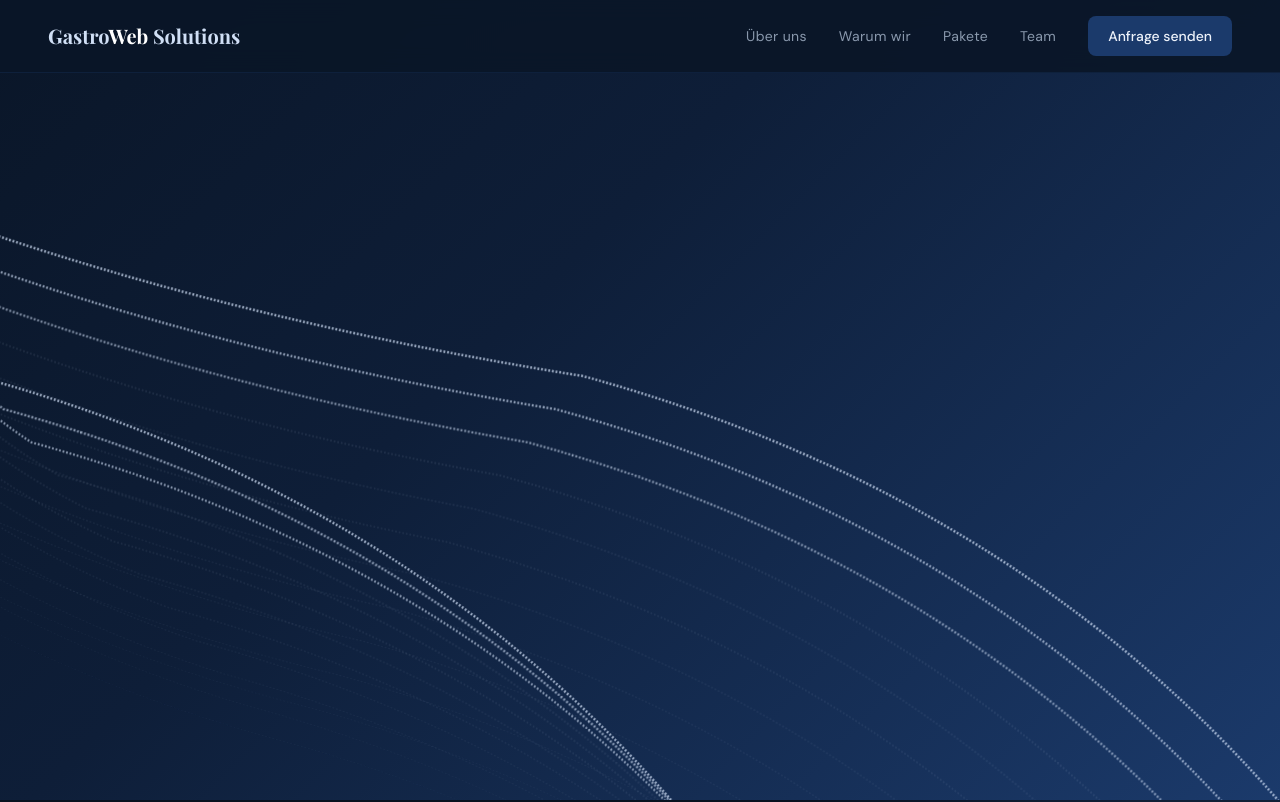
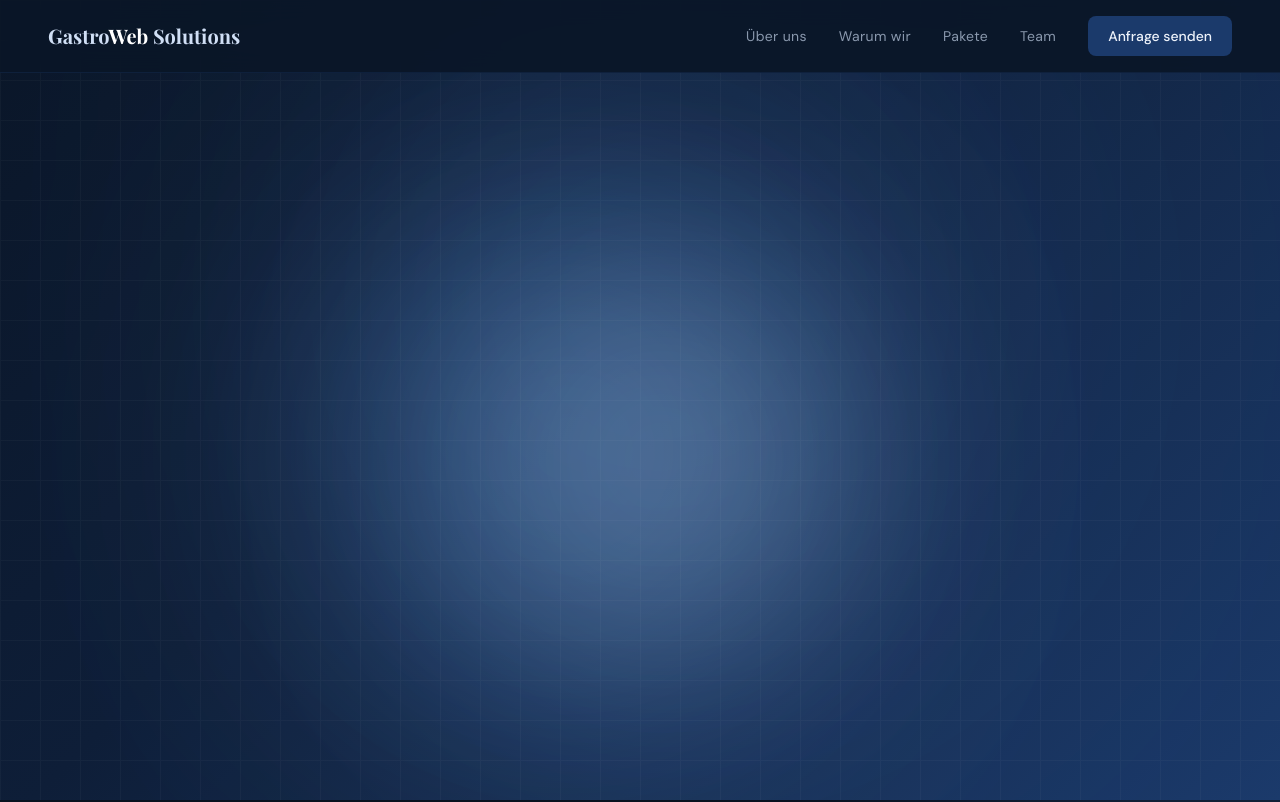
Before and after one commit to dogukansentrk/gastrowebsolutions, a React (Vite) app: page / in a window 1280 px wide. Shown: the top 802 px of the page. Built offline with nearby package versions, Linux system fonts and the light colour scheme.

Commit message:
Replace SVG paths with lightweight hardware-accelerated gradient orbs

```diff
--- a/src/components/ui/background-paths.tsx
+++ b/src/components/ui/background-paths.tsx
@@ -2,47 +2,56 @@
 
 import { motion } from "framer-motion";
 
-function FloatingPaths({ position }: { position: number }) {
-    // Reduced from 36 to 12 paths for much better performance
-    const paths = Array.from({ length: 12 }, (_, i) => ({
-        id: i,
-        d: `M-${380 - i * 15 * position} -${189 + i * 18}C-${
-            380 - i * 15 * position
-        } -${189 + i * 18} -${312 - i * 15 * position} ${216 - i * 18} ${
-            152 - i * 15 * position
-        } ${343 - i * 18}C${616 - i * 15 * position} ${470 - i * 18} ${
-            684 - i * 15 * position
-        } ${875 - i * 18} ${684 - i * 15 * position} ${875 - i * 18}`,
-        opacity: 0.1 + i * 0.06,
-        width: 0.5 + i * 0.08,
-        // Stagger the animation delay for a natural wave effect
-        delay: i * 0.8,
-        duration: 25 + i * 3,
-    }));
-
+function FloatingOrbs() {
     return (
-        <div className="absolute inset-0 pointer-events-none">
-            <svg
-                className="w-full h-full text-primary-100"
-                viewBox="0 0 696 316"
-                fill="none"
-            >
-                <title>Background Paths</title>
-                {paths.map((path) => (
-                    <path
-                        key={path.id}
-                        d={path.d}
-                        stroke="currentColor"
-                        strokeWidth={path.width}
-                        strokeOpacity={path.opacity}
-                        className="animate-path-flow"
-                        style={{
-                            animationDelay: `${path.delay}s`,
-                            animationDuration: `${path.duration}s`,
-                        }}
-                    />
-                ))}
-            </svg>
+        <div className="absolute inset-0 overflow-hidden pointer-events-none">
+            {/* Primary Blue Orb */}
+            <motion.div
+                animate={{
+                    x: [0, 40, -20, 0],
+                    y: [0, -30, 40, 0],
+                    scale: [1, 1.1, 0.9, 1],
+                }}
+                transition={{
+                    duration: 15,
+                    repeat: Infinity,
+                    ease: "easeInOut",
+                }}
+                className="absolute top-1/4 left-1/4 w-[40vw] h-[40vw] max-w-[500px] max-h-[500px] rounded-full mix-blend-screen filter blur-[80px] md:blur-[120px] opacity-40"
+                style={{ background: '#3E6FB5' }}
+            />
+            {/* Deep Blue Orb */}
+            <motion.div
+                animate={{
+                    x: [0, -30, 20, 0],
+                    y: [0, 40, -20, 0],
+                    scale: [1, 0.9, 1.1, 1],
+                }}
+                transition={{
+                    duration: 18,
+                    repeat: Infinity,
+                    ease: "easeInOut",
+                    delay: 2,
+                }}
+                className="absolute bottom-1/4 right-1/4 w-[50vw] h-[50vw] max-w-[600px] max-h-[600px] rounded-full mix-blend-screen filter blur-[100px] md:blur-[140px] opacity-30"
+                style={{ background: '#1B3A6B' }}
+            />
+            {/* Secondary Accent Orb */}
+            <motion.div
+                animate={{
+                    x: [0, 20, -10, 0],
+                    y: [0, -20, 10, 0],
+                    scale: [1, 1.05, 0.95, 1],
+                }}
+                transition={{
+                    duration: 12,
+                    repeat: Infinity,
+                    ease: "easeInOut",
+                    delay: 1,
+                }}
+                className="absolute top-1/3 right-1/3 w-[30vw] h-[30vw] max-w-[400px] max-h-[400px] rounded-full mix-blend-screen filter blur-[60px] md:blur-[100px] opacity-20"
+                style={{ background: '#D0DFF5' }}
+            />
         </div>
     );
 }
@@ -59,12 +68,19 @@ export function BackgroundPaths({
     return (
         <div className="relative min-h-screen w-full flex items-center justify-center overflow-hidden"
             style={{ background: 'linear-gradient(135deg, #0A1628 0%, #0E1E38 40%, #1B3A6B 100%)' }}>
-            <div className="absolute inset-0">
-                <FloatingPaths position={1} />
-                <FloatingPaths position={-1} />
-            </div>
 
-            <div className="relative z-10 container mx-auto px-4 md:px-6 text-center">
+            <FloatingOrbs />
+
+            {/* Subtle grid overlay to give it a tech/premium feel while being very lightweight */}
+            <div
+              className="absolute inset-0 pointer-events-none opacity-[0.03]"
+              style={{
+                backgroundImage: `linear-gradient(rgba(232, 237, 245, 1) 1px, transparent 1px), linear-gradient(90deg, rgba(232, 237, 245, 1) 1px, transparent 1px)`,
+                backgroundSize: '40px 40px'
+              }}
+            />
+
+            <div className="relative z-10 container mx-auto px-4 md:px-6 text-center mt-12 md:mt-20">
                 <motion.div
                     initial={{ opacity: 0, y: 30 }}
                     animate={{ opacity: 1, y: 0 }}
@@ -81,7 +97,7 @@ export function BackgroundPaths({
                             initial={{ opacity: 0, y: 20 }}
                             animate={{ opacity: 1, y: 0 }}
                             transition={{ delay: 0.5, duration: 0.8 }}
-                            className="text-lg md:text-xl text-primary-100/60 max-w-xl mx-auto mb-10 font-light"
+                            className="text-lg md:text-xl text-primary-100/60 max-w-xl mx-auto mb-10 font-light leading-relaxed"
                         >
                             {subtitle}
                         </motion.p>
```
